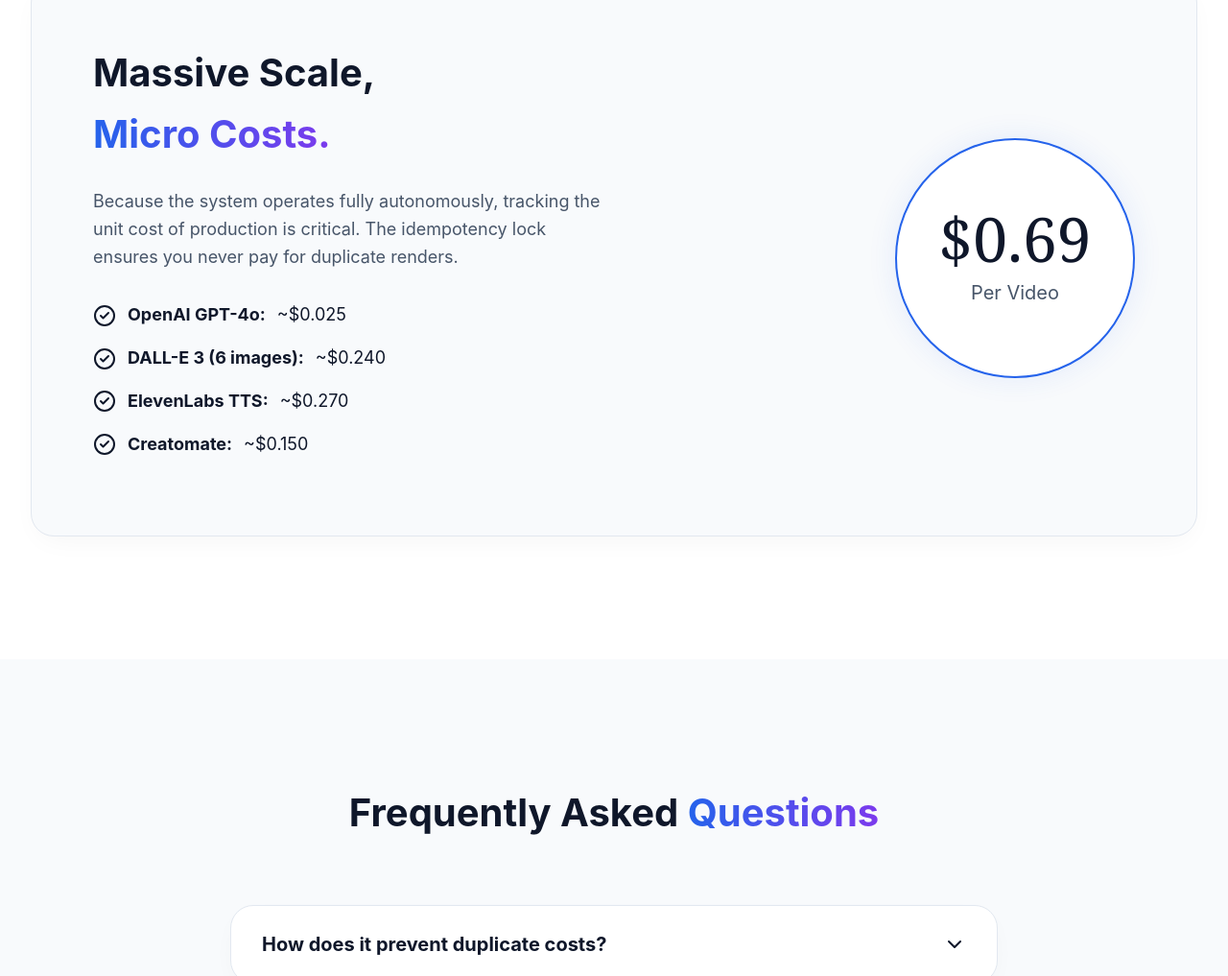
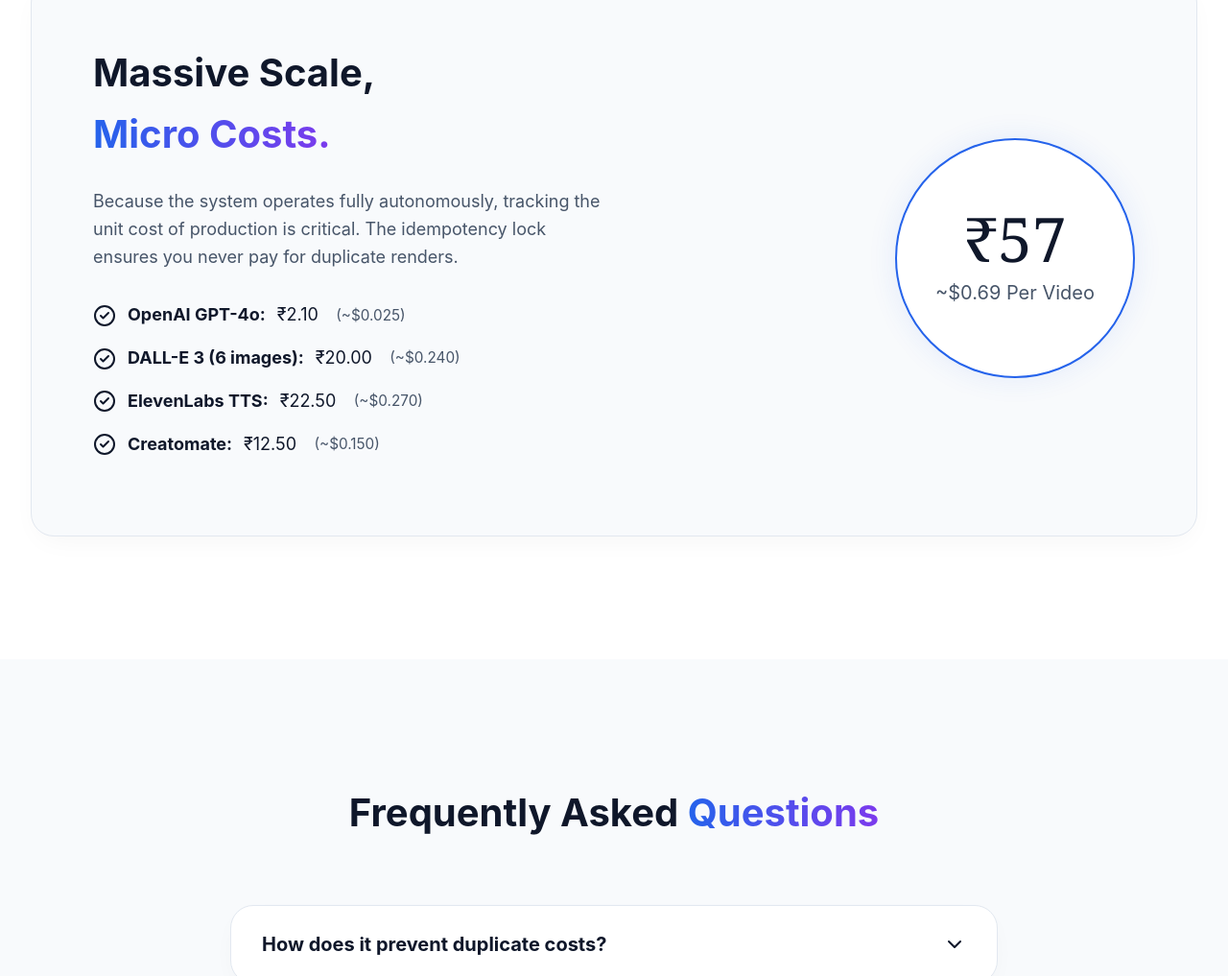
Before and after one commit to RishvinReddy/Ai-Youtube-Automation, a plain HTML site: page docs/index.html in a window 1280 px wide. Shown: the part 5791-6808 px from the top of the page at 96% size. Drawn offline with nearby package versions, Linux system fonts and the light colour scheme.

Commit message:
feat: Add INR as primary currency in Economics section with USD as secondary

```diff
--- a/docs/index.html
+++ b/docs/index.html
@@ -386,16 +386,16 @@
                     <h2>Massive Scale, <br/><span class="gradient-text">Micro Costs.</span></h2>
                     <p>Because the system operates fully autonomously, tracking the unit cost of production is critical. The idempotency lock ensures you never pay for duplicate renders.</p>
                     <ul class="cost-list">
-                        <li><i data-lucide="check-circle-2"></i> <strong>OpenAI GPT-4o:</strong> ~$0.025</li>
-                        <li><i data-lucide="check-circle-2"></i> <strong>DALL-E 3 (6 images):</strong> ~$0.240</li>
-                        <li><i data-lucide="check-circle-2"></i> <strong>ElevenLabs TTS:</strong> ~$0.270</li>
-                        <li><i data-lucide="check-circle-2"></i> <strong>Creatomate:</strong> ~$0.150</li>
+                        <li><i data-lucide="check-circle-2"></i> <strong>OpenAI GPT-4o:</strong> ₹2.10 <span class="usd-sub">(~$0.025)</span></li>
+                        <li><i data-lucide="check-circle-2"></i> <strong>DALL-E 3 (6 images):</strong> ₹20.00 <span class="usd-sub">(~$0.240)</span></li>
+                        <li><i data-lucide="check-circle-2"></i> <strong>ElevenLabs TTS:</strong> ₹22.50 <span class="usd-sub">(~$0.270)</span></li>
+                        <li><i data-lucide="check-circle-2"></i> <strong>Creatomate:</strong> ₹12.50 <span class="usd-sub">(~$0.150)</span></li>
                     </ul>
                 </div>
                 <div class="economics-stat">
                     <div class="stat-circle">
-                        <span class="stat-value">$0.69</span>
-                        <span class="stat-label">Per Video</span>
+                        <span class="stat-value">₹57</span>
+                        <span class="stat-label">~$0.69 Per Video</span>
                     </div>
                 </div>
             </div>
--- a/docs/styles.css
+++ b/docs/styles.css
@@ -541,6 +541,12 @@ pre {
 
 .cost-list li i {
     color: var(--color-green);
+}
+
+.usd-sub {
+    font-size: 0.85em;
+    color: var(--text-secondary);
+    margin-left: 0.4rem;
 }
 
 .economics-stat {
```
